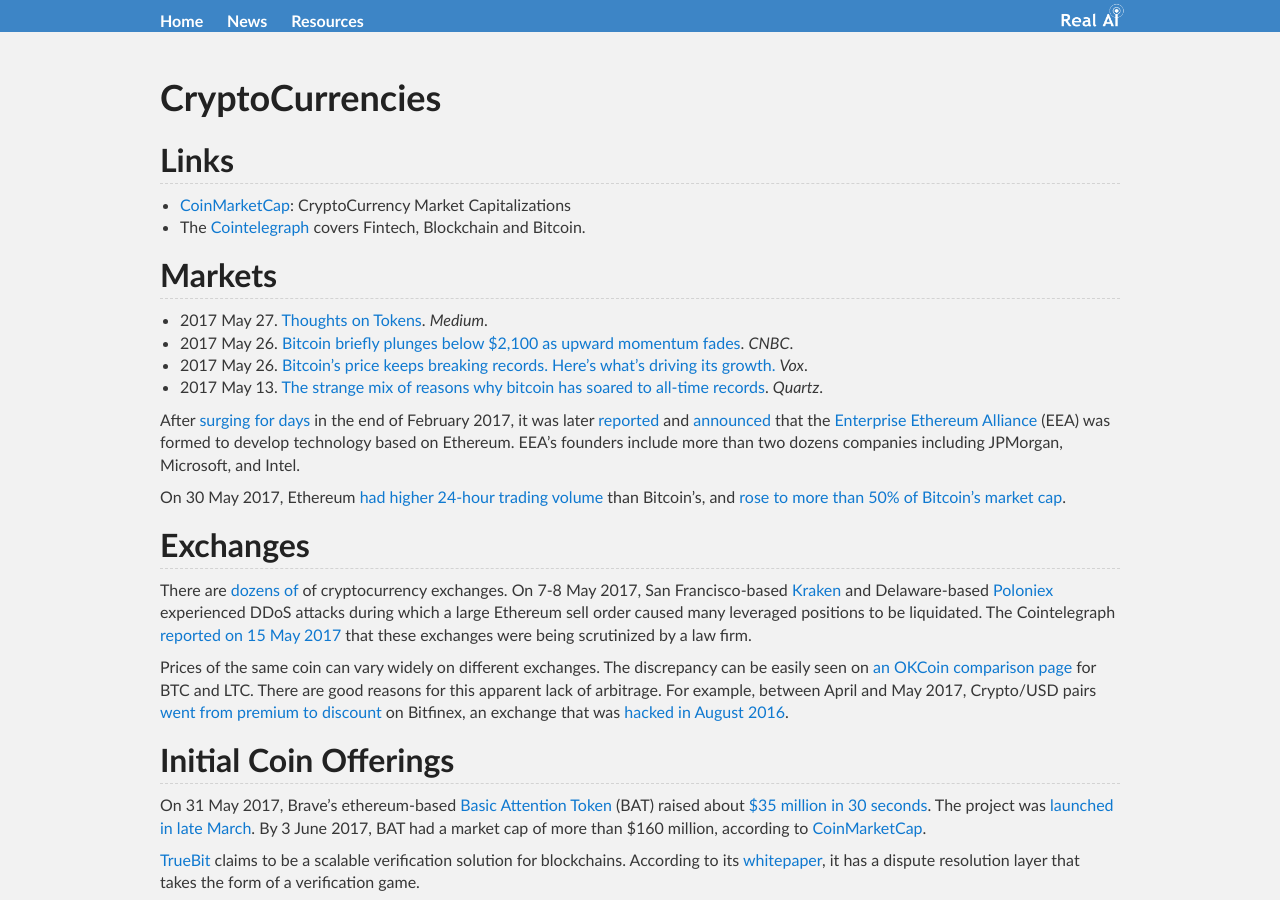
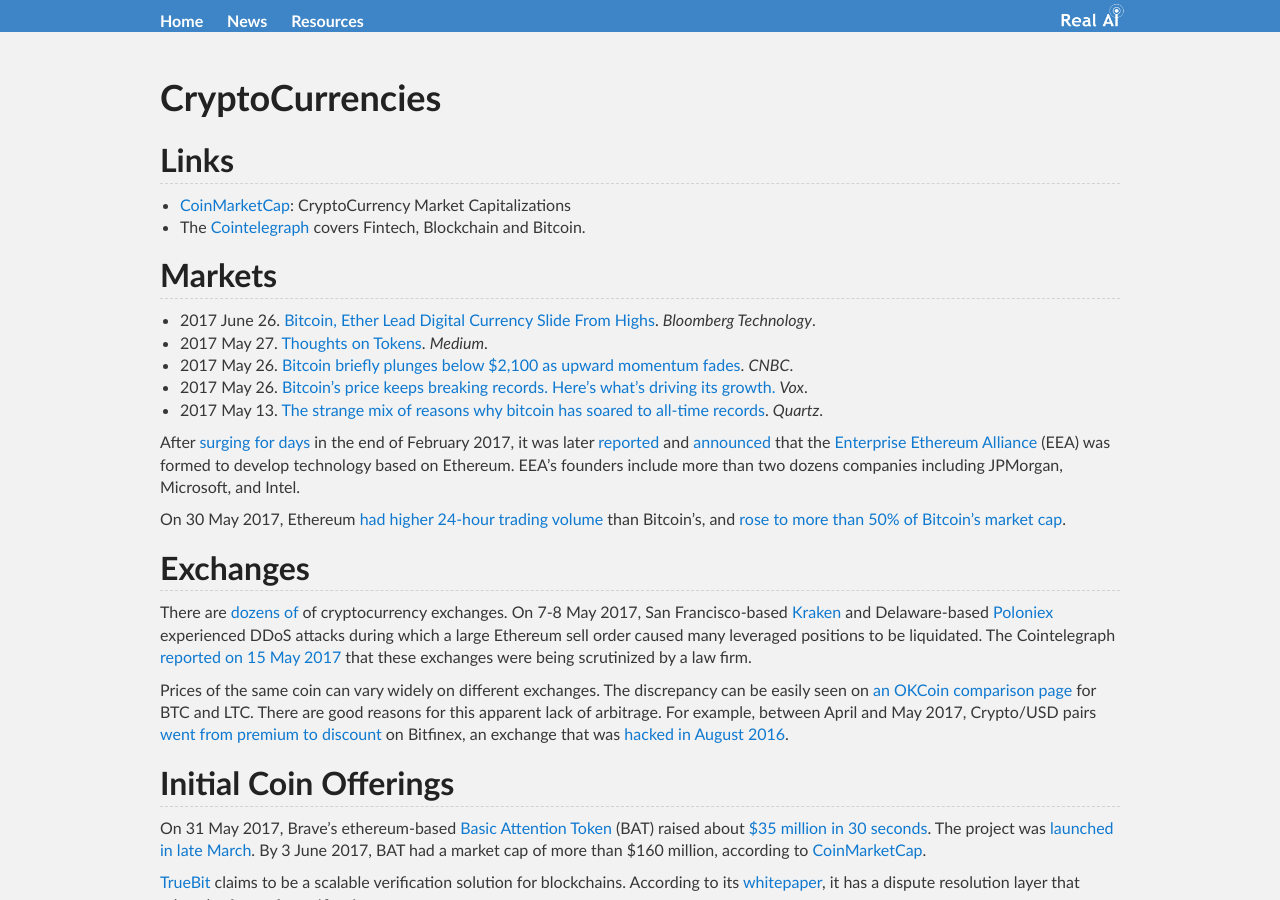
Before and after one commit to Tonywuhk/realai.org, a Jekyll site: the page built from coins.md, in a window 1280 px wide and 900 px high. Built offline with Jekyll 4.4.1, drawn with Linux system fonts in a browser that asks for light colours; our own code applies the rules of GitHub Pages for plain Markdown files; comment, search, counter and statistics services are not loaded; the repository's description, which GitHub fills in, is left out.

Commit message:
Update coins.md

```diff
--- a/coins.md
+++ b/coins.md
@@ -10,6 +10,7 @@
 
 ## Markets
 
+* 2017 June 26. [Bitcoin, Ether Lead Digital Currency Slide From Highs](https://www.bloomberg.com/news/articles/2017-06-26/bitcoin-ether-lead-slide-as-digital-currencies-drop-from-highs). *Bloomberg Technology*.
 * 2017 May 27. [Thoughts on Tokens](https://medium.com/@balajis/thoughts-on-tokens-436109aabcbe). *Medium*.
 * 2017 May 26. [Bitcoin briefly plunges below $2,100 as upward momentum fades](http://www.cnbc.com/2017/05/26/bitcoin-briefly-plunges-below-2100-as-upward-momentum-fades.html). *CNBC*.
 * 2017 May 26. [Bitcoin's price keeps breaking records. Here's what's driving its growth.](https://www.vox.com/new-money/2017/5/26/15687062/bitcoin-bubble-explained) *Vox*.
```
